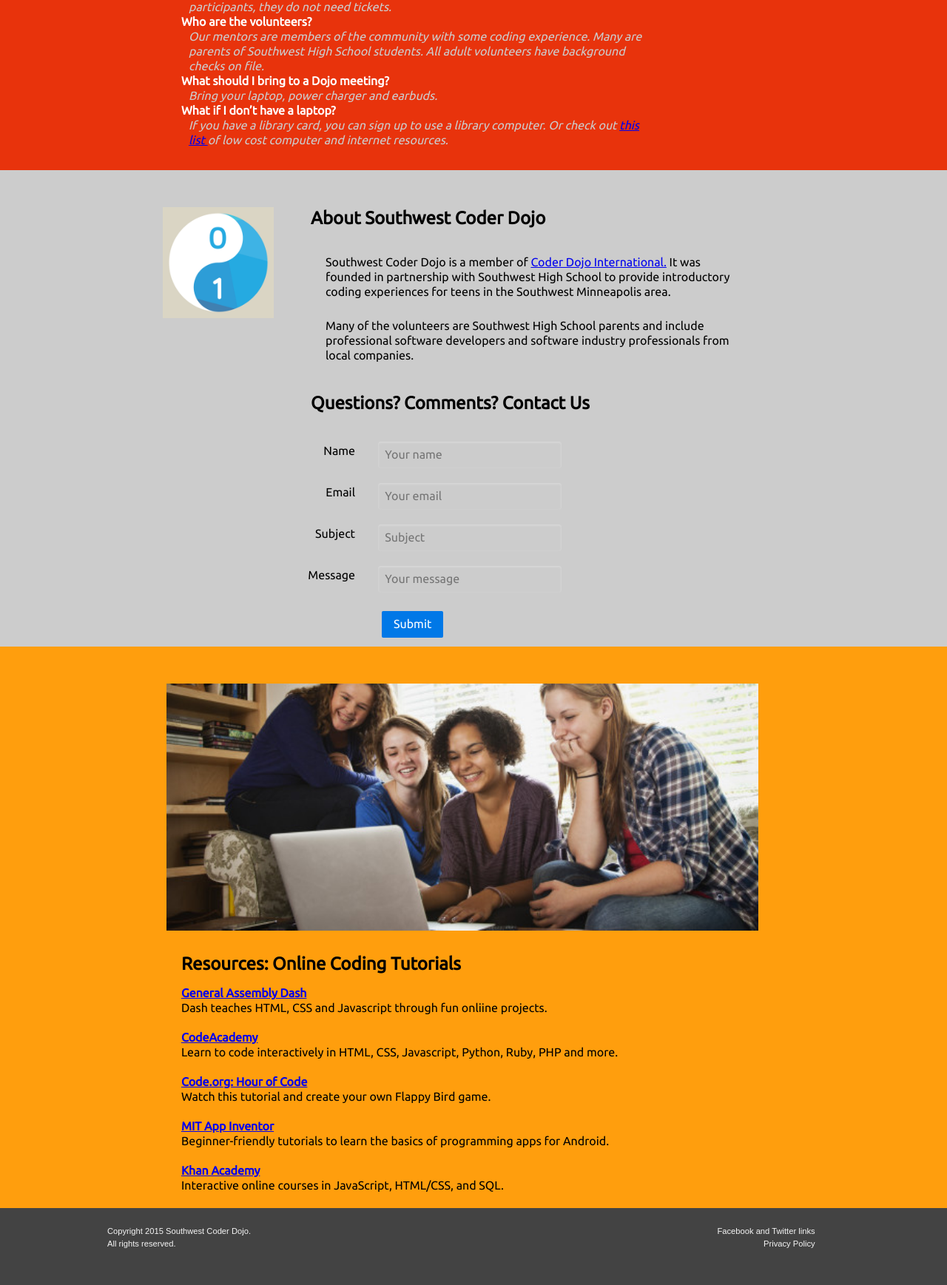
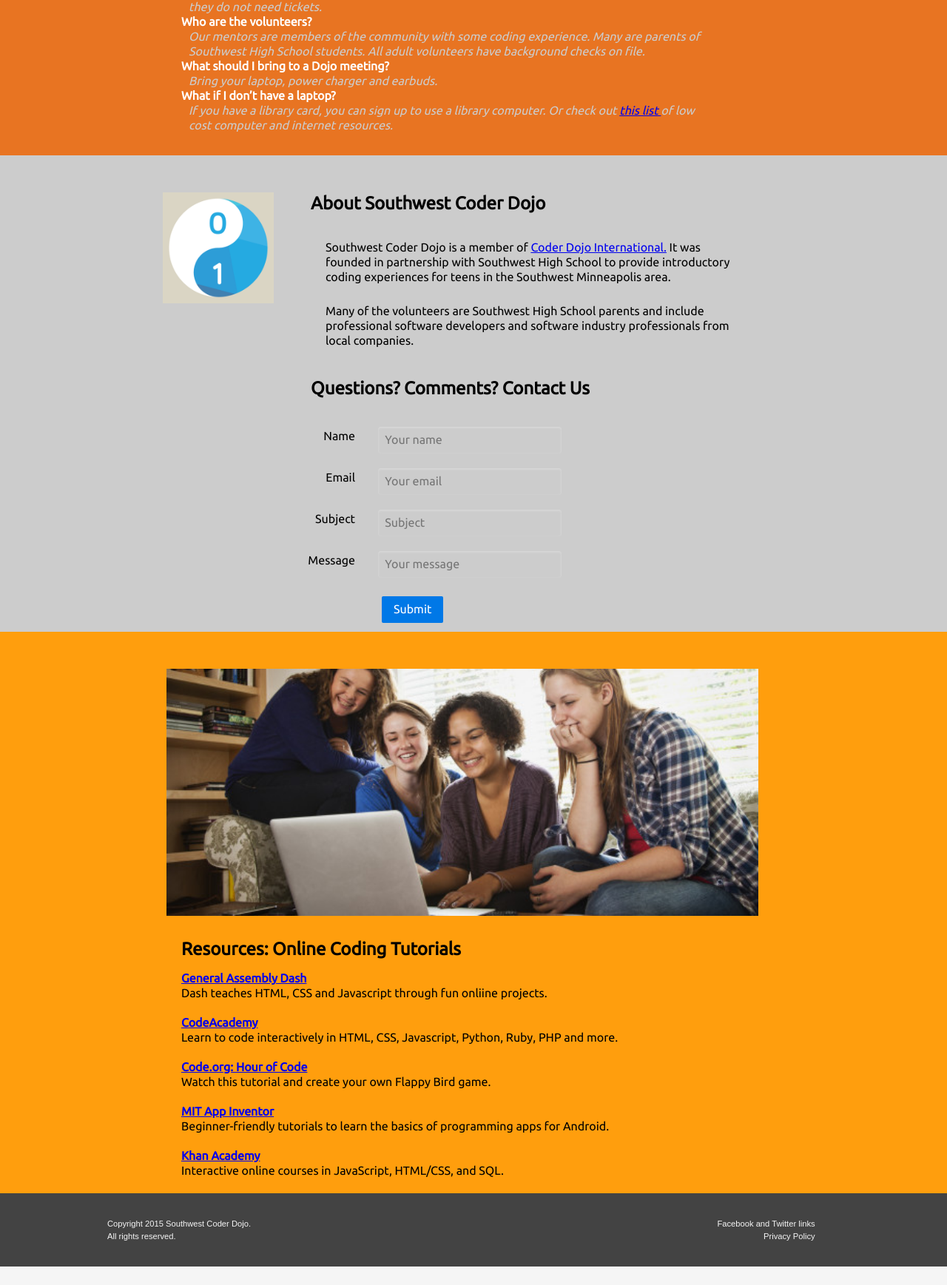
Before and after one commit to mflowry/coder, a website: page server/public/views/index.html in a window 1280 px wide. Shown: the part 1814-3551 px from the top of the page at 74% size. After the commit the page ends 3526 px from the top, so only its background shows below. Drawn offline with Linux system fonts and the light colour scheme.

Commit message:
fixed button, changed colors

```diff
--- a/client/stylesheets/style.css
+++ b/client/stylesheets/style.css
@@ -71,7 +71,6 @@ div {
   color: white;
   text-align: center;
 }
-
 .navbar {
   height: 30px;
   position: fixed;
@@ -166,12 +165,12 @@ input.event-text {
   overflow: auto;
 }
 .faqs {
-  background-color: #e8330c;
+  background-color: #e87422;
   color: #ffffff;
   /*background-image: url(//dewiskbohv5c1.cloudfront.net/assets/bg-difference-doing-12c2d93e6e6a32c79cb764e0a0b16e42.jpg);*/
   margin-top: 0;
   margin-bottom: 0;
-  padding: 0 200px 0 225px;
+  padding: 0 160px 0 225px;
 }
 h2.faqs {
   padding: 50px 0 20px 0;
@@ -214,7 +213,7 @@ h2.contact {
 .pure-control-group label {
   padding-left: 100px;
 }
-.pure-controls button {
+.contact-button {
   margin-left: 120px;
 }
 .contact input {
@@ -256,8 +255,8 @@ p.resources .descr:last-child {
   font-size: 70%;
   margin: 0;
   width: 100%;
-  padding-top: 20px;
-  padding-bottom: 45px;
+  padding-top: 30px;
+  padding-bottom: 30px;
   display: inline-block;
 }
 .footer-left {
--- a/server/public/stylesheets/style.css
+++ b/server/public/stylesheets/style.css
@@ -71,7 +71,6 @@ div {
   color: white;
   text-align: center;
 }
-
 .navbar {
   height: 30px;
   position: fixed;
@@ -166,12 +165,12 @@ input.event-text {
   overflow: auto;
 }
 .faqs {
-  background-color: #e8330c;
+  background-color: #e87422;
   color: #ffffff;
   /*background-image: url(//dewiskbohv5c1.cloudfront.net/assets/bg-difference-doing-12c2d93e6e6a32c79cb764e0a0b16e42.jpg);*/
   margin-top: 0;
   margin-bottom: 0;
-  padding: 0 200px 0 225px;
+  padding: 0 160px 0 225px;
 }
 h2.faqs {
   padding: 50px 0 20px 0;
@@ -214,7 +213,7 @@ h2.contact {
 .pure-control-group label {
   padding-left: 100px;
 }
-.pure-controls button {
+.contact-button {
   margin-left: 120px;
 }
 .contact input {
@@ -256,8 +255,8 @@ p.resources .descr:last-child {
   font-size: 70%;
   margin: 0;
   width: 100%;
-  padding-top: 20px;
-  padding-bottom: 45px;
+  padding-top: 30px;
+  padding-bottom: 30px;
   display: inline-block;
 }
 .footer-left {
--- a/server/public/views/index.html
+++ b/server/public/views/index.html
@@ -140,8 +140,8 @@
                     <label for="Message">Message</label>
                     <input class="contact input-end" type="text" id="Message" placeholder="Your message">
                 </div>
-                <div class="pure-controls">
-                    <button type="submit" class="pure-button pure-button-primary">Submit</button>
+                <div class="pure-controls contact">
+                    <button type="submit" class="contact-button pure-button pure-button-primary">Submit</button>
                 </div>
             </fieldset>
         </form>
```
